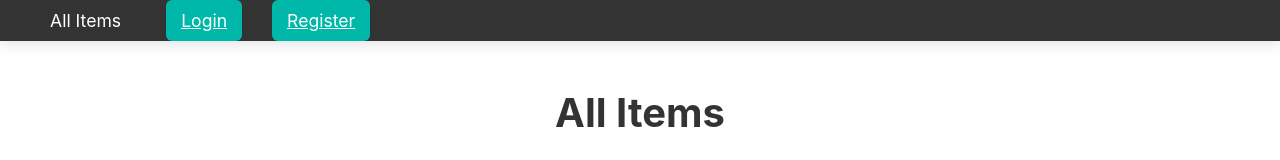
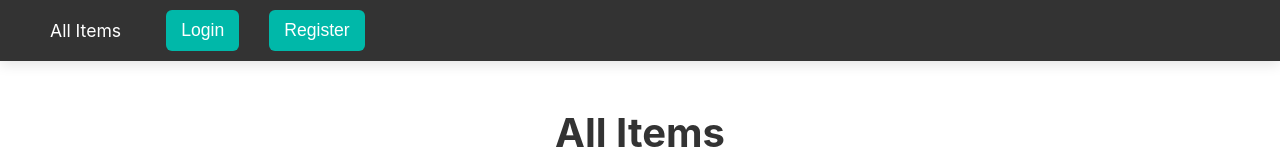
Before and after one commit to BrendanKapp/z-prefix-demo, a React (Create React App) app: page / in a window 1280 px wide. Shown: the top 160 px of the page. Built offline with nearby package versions, Linux system fonts and the light colour scheme; no server answers.

Commit message:
Move login and register to buttons for alignment purposes in the navbar

```diff
--- a/src/components/Navbar.js
+++ b/src/components/Navbar.js
@@ -10,6 +10,14 @@ const NavBar = () => {
   const logoutToHome = () => {
     logout();
     navigate('/');
+  };
+  const login = () => {
+    logout();
+    navigate('/login');
+  };
+  const register = () => {
+    logout();
+    navigate('/register');
   };
 
   return (
@@ -28,8 +36,8 @@ const NavBar = () => {
           </>
         ) : (
           <>
-            <li><Link to="/login" className="navbar-button">Login</Link></li>
-            <li><Link to="/register" className="navbar-button">Register</Link></li>
+            <li><button onClick={login} className="navbar-button">Login</button></li>
+            <li><button onClick={register} className="navbar-button">Register</button></li>
           </>
         )}
       </ul>
```
